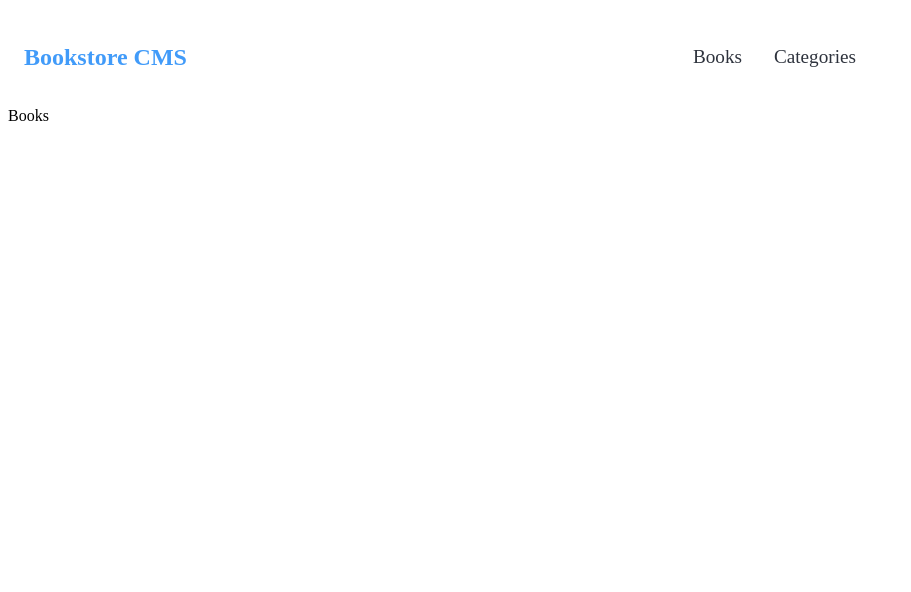
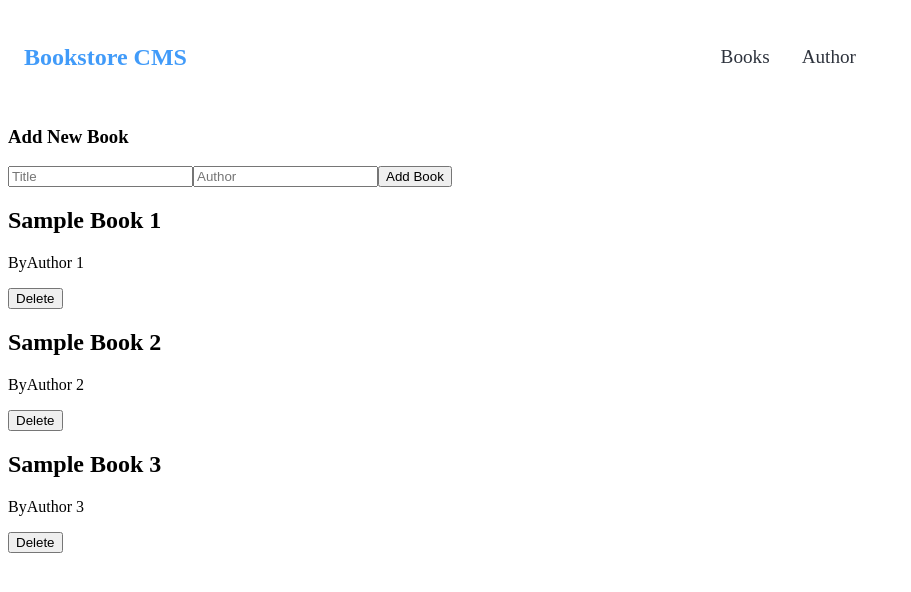
Before and after one commit to Ochiengsteven/bookstore, a React (Create React App) app: page / in a window 1280 px wide. Shown: the top 592 px of the page, without its empty margins (0-911 px from the left). Built offline with nearby package versions, Linux system fonts and the light colour scheme.

Commit message:
ADD BOOKSTORE COMPONENTS

```diff
--- a/package.json
+++ b/package.json
@@ -6,6 +6,7 @@
     "@testing-library/jest-dom": "^5.17.0",
     "@testing-library/react": "^13.4.0",
     "@testing-library/user-event": "^13.5.0",
+    "prop-types": "^15.8.1",
     "react": "^18.2.0",
     "react-dom": "^18.2.0",
     "react-router-dom": "^6.15.0",
@@ -39,6 +40,7 @@
   "devDependencies": {
     "@babel/core": "^7.22.10",
     "@babel/eslint-parser": "^7.22.10",
+    "@babel/plugin-proposal-private-property-in-object": "^7.21.11",
     "@babel/plugin-syntax-jsx": "^7.22.5",
     "@babel/preset-react": "^7.22.5",
     "eslint": "^7.32.0",
--- a/src/App.js
+++ b/src/App.js
@@ -1,21 +1,16 @@
-import { Link, Routes, Route } from 'react-router-dom';
+import { Routes, Route } from 'react-router-dom';
 import Books from './components/Books';
-import Categories from './components/categories';
+import Categories from './components/Author';
+import Nav from './components/Nav';
 import './App.css';
 
 function App() {
   return (
     <>
-      <nav>
-        <h1>Bookstore CMS</h1>
-        <ul>
-          <li><Link to="/">Books</Link></li>
-          <li><Link to="/categories">Categories</Link></li>
-        </ul>
-      </nav>
+      <Nav />
       <Routes>
         <Route path="/" element={<Books />} />
-        <Route path="/categories" element={<Categories />} />
+        <Route path="/author" element={<Categories />} />
       </Routes>
     </>
   );
--- /dev/null
+++ b/src/components/Book.js
@@ -0,0 +1,33 @@
+import React from 'react';
+import PropTypes from 'prop-types';
+
+const Book = (
+  {
+    id, title, author, onDelete,
+  },
+) => {
+  const handleDelete = () => {
+    onDelete(id);
+  };
+
+  return (
+    <div className="book">
+      <h2>{title}</h2>
+      <p>
+        By
+        {author}
+      </p>
+      <button type="button" onClick={handleDelete}>Delete</button>
+    </div>
+  );
+};
+
+// prop validations
+Book.propTypes = {
+  id: PropTypes.string.isRequired,
+  title: PropTypes.string.isRequired,
+  author: PropTypes.string.isRequired,
+  onDelete: PropTypes.func.isRequired,
+};
+
+export default Book;
--- /dev/null
+++ b/src/components/BookForm.js
@@ -0,0 +1,45 @@
+import React, { useState } from 'react';
+import PropTypes from 'prop-types';
+
+function BookForm({ onAdd }) {
+  const [title, setTitle] = useState('');
+  const [author, setAuthor] = useState('');
+
+  const handleSubmit = (e) => {
+    e.preventDefault();
+    if (title && author) {
+      const newBook = { title, author, id: new Date().getTime().toString() };
+      onAdd(newBook);
+      setTitle('');
+      setAuthor('');
+    }
+  };
+
+  return (
+    <div className="book-form">
+      <h3>Add New Book</h3>
+      <form onSubmit={handleSubmit}>
+        <input
+          type="text"
+          placeholder="Title"
+          value={title}
+          onChange={(e) => setTitle(e.target.value)}
+        />
+        <input
+          type="text"
+          placeholder="Author"
+          value={author}
+          onChange={(e) => setAuthor(e.target.value)}
+        />
+        <button type="submit">Add Book</button>
+      </form>
+    </div>
+  );
+}
+
+// Add prop validations
+BookForm.propTypes = {
+  onAdd: PropTypes.func.isRequired,
+};
+
+export default BookForm;
--- /dev/null
+++ b/src/components/BookList.js
@@ -0,0 +1,31 @@
+import React from 'react';
+import PropTypes from 'prop-types';
+import Book from './Book';
+
+const BookList = ({ books, onDelete }) => (
+  <div className="book-list">
+    {books.map((book) => (
+      <Book
+        key={book.id}
+        id={book.id}
+        title={book.title}
+        author={book.author}
+        onDelete={onDelete}
+      />
+    ))}
+  </div>
+);
+
+// prop validations
+BookList.propTypes = {
+  books: PropTypes.arrayOf(
+    PropTypes.shape({
+      id: PropTypes.string.isRequired,
+      title: PropTypes.string.isRequired,
+      author: PropTypes.string.isRequired,
+    }),
+  ).isRequired,
+  onDelete: PropTypes.func.isRequired,
+};
+
+export default BookList;
--- a/src/components/Books.js
+++ b/src/components/Books.js
@@ -1,9 +1,23 @@
-import React from 'react';
+import React, { useState } from 'react';
+import BookList from './BookList';
+import BookForm from './BookForm';
 
 export default function Books() {
+  // Sample books
+  const [books, setBooks] = useState([
+    { id: 1, title: 'Sample Book 1', author: 'Author 1' },
+    { id: 2, title: 'Sample Book 2', author: 'Author 2' },
+    { id: 3, title: 'Sample Book 3', author: 'Author 3' },
+  ]);
+
+  const handleDelete = (id) => {
+    const updatedBooks = books.filter((book) => book.id !== id);
+    setBooks(updatedBooks);
+  };
   return (
-    <div>
-      Books
-    </div>
+    <>
+      <BookForm />
+      <BookList books={books} onDelete={handleDelete} />
+    </>
   );
 }
--- /dev/null
+++ b/src/components/Nav.js
@@ -0,0 +1,16 @@
+import React from 'react';
+import { Link } from 'react-router-dom';
+
+function Nav() {
+  return (
+    <nav>
+      <h1>Bookstore CMS</h1>
+      <ul>
+        <li><Link to="/">Books</Link></li>
+        <li><Link to="/author">Author</Link></li>
+      </ul>
+    </nav>
+  );
+}
+
+export default Nav;
```
Also changed, not shown: .eslintrc.json, src/components/Author.js (renamed from src/components/categories.js), 1 other file (tests, documents, lock files or other folders).
